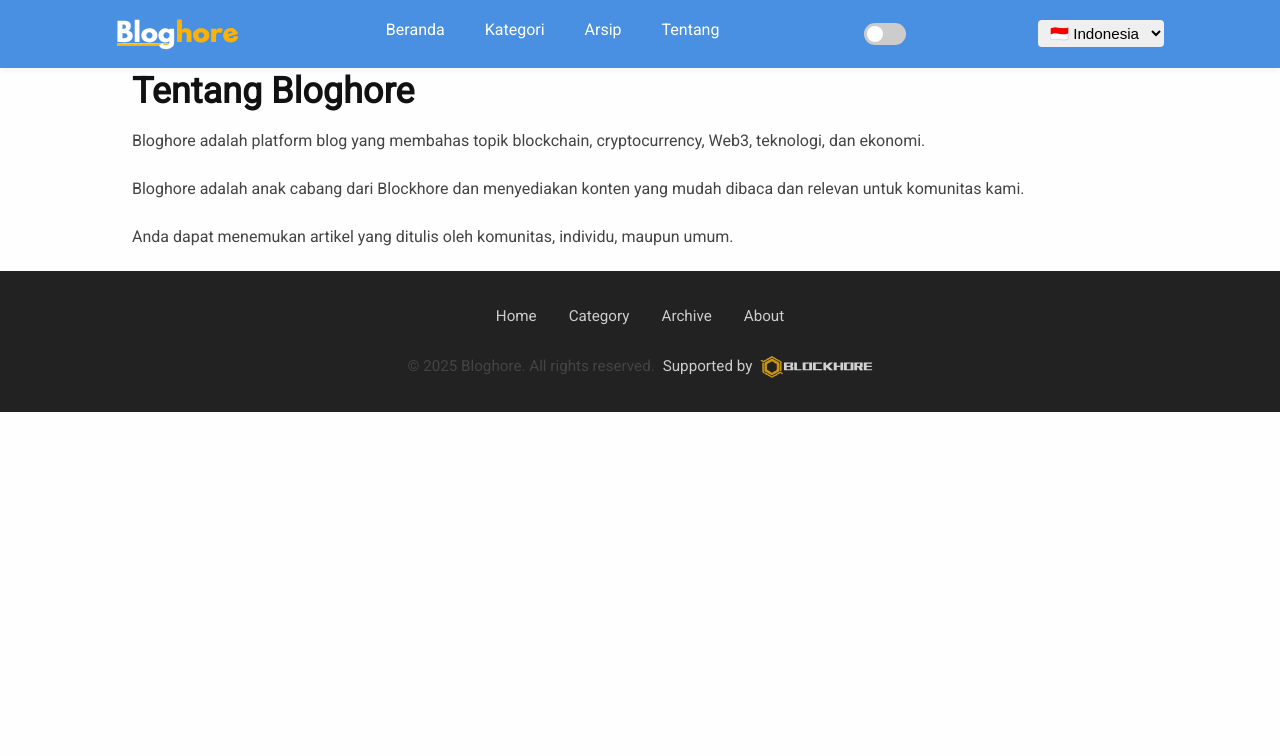
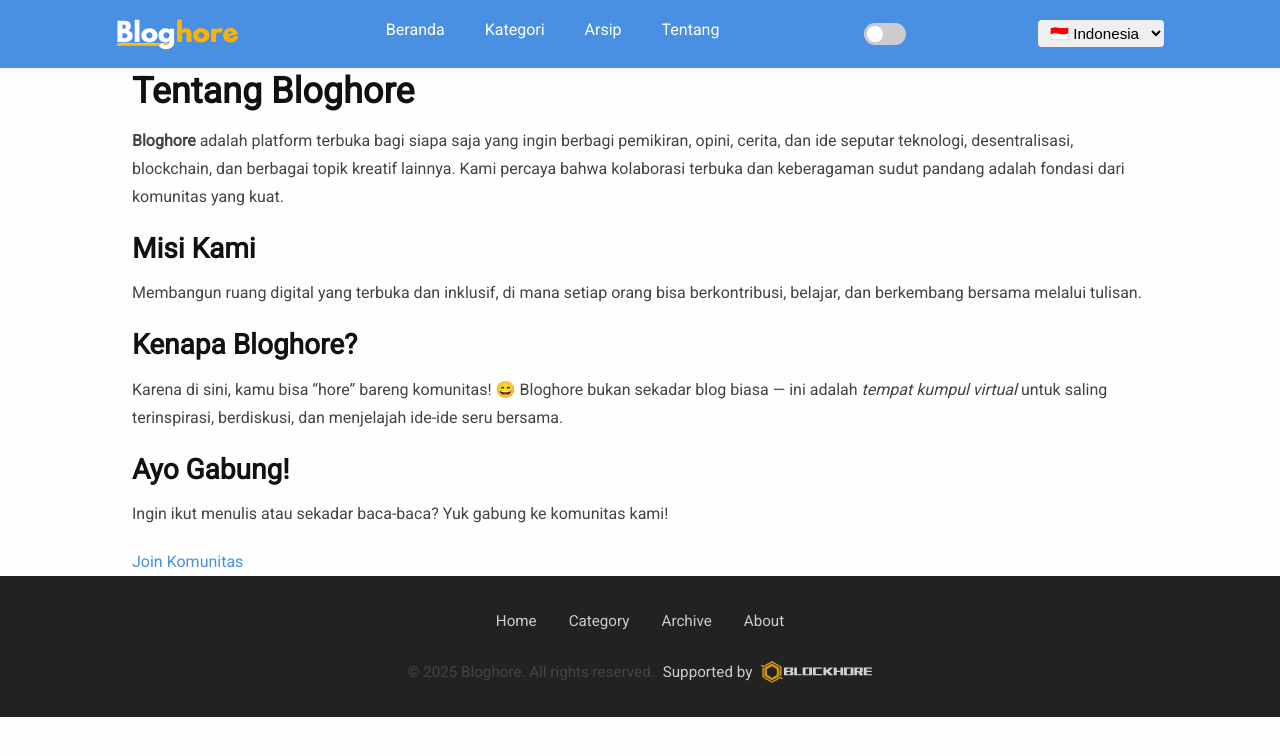
Before and after one commit to Blockhore/bloghore.github.io, a Jekyll site: the page built from pages/about.html, in a window 1280 px wide. Shown: the top 756 px of the page. Built offline with Jekyll 4.4.1, drawn with Linux system fonts in a browser that asks for light colours.

Commit message:
Update about.html

```diff
--- a/pages/about.html
+++ b/pages/about.html
@@ -5,7 +5,30 @@
 
 <section class="about-page container">
   <h1>Tentang Bloghore</h1>
-  <p>Bloghore adalah platform blog yang membahas topik blockchain, cryptocurrency, Web3, teknologi, dan ekonomi.</p>
-  <p>Bloghore adalah anak cabang dari Blockhore dan menyediakan konten yang mudah dibaca dan relevan untuk komunitas kami.</p>
-  <p>Anda dapat menemukan artikel yang ditulis oleh komunitas, individu, maupun umum.</p>
+
+  <p class="intro">
+    <strong>Bloghore</strong> adalah platform terbuka bagi siapa saja yang ingin berbagi pemikiran, opini, cerita, dan ide seputar teknologi, desentralisasi, blockchain, dan berbagai topik kreatif lainnya. Kami percaya bahwa kolaborasi terbuka dan keberagaman sudut pandang adalah fondasi dari komunitas yang kuat.
+  </p>
+
+  <div class="highlight">
+    <h2>Misi Kami</h2>
+    <p>
+      Membangun ruang digital yang terbuka dan inklusif, di mana setiap orang bisa berkontribusi, belajar, dan berkembang bersama melalui tulisan.
+    </p>
+  </div>
+
+  <div class="highlight">
+    <h2>Kenapa Bloghore?</h2>
+    <p>
+      Karena di sini, kamu bisa “hore” bareng komunitas! 😄 Bloghore bukan sekadar blog biasa — ini adalah <em>tempat kumpul virtual</em> untuk saling terinspirasi, berdiskusi, dan menjelajah ide-ide seru bersama.
+    </p>
+  </div>
+
+  <div class="cta-box">
+    <h2>Ayo Gabung!</h2>
+    <p>
+      Ingin ikut menulis atau sekadar baca-baca? Yuk gabung ke komunitas kami!
+    </p>
+    <a href="https://t.me/blockhore" class="btn-primary">Join Komunitas</a>
+  </div>
 </section>
```
